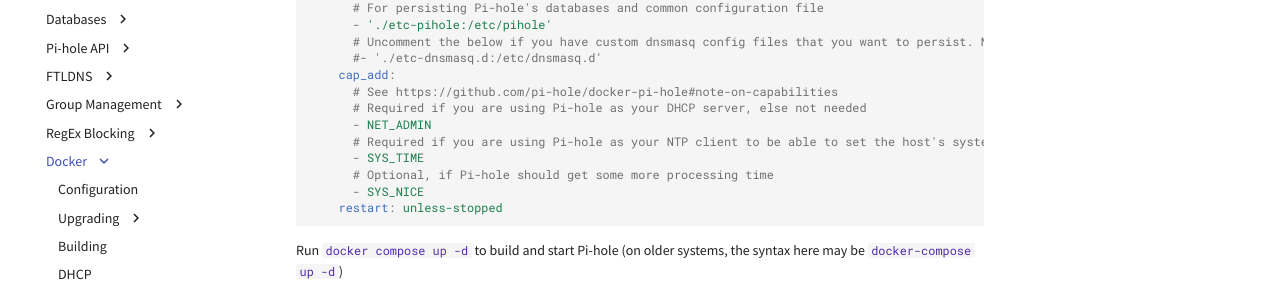
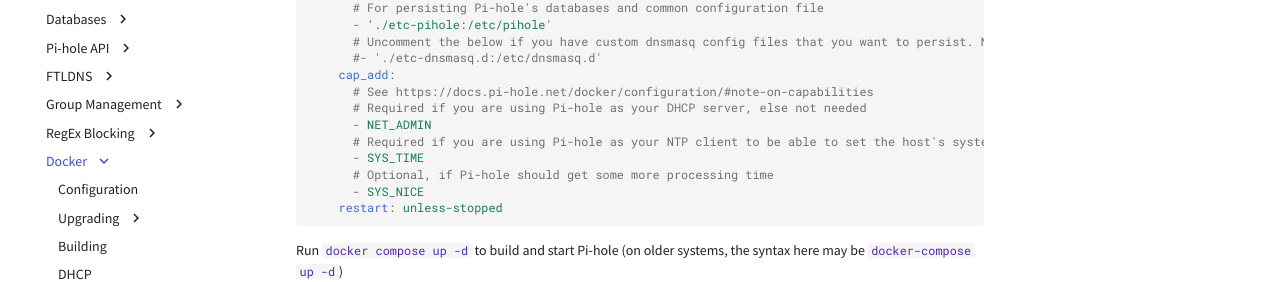
Before and after one commit to pi-hole/docs, an MkDocs documentation site: the page built from docs/docker/index.md, in a window 1280 px wide and 900 px high, scrolled down 543 px. Shown: the part 176-458 px from the top of the window. Built offline with MkDocs 1.6.1 and Material for MkDocs 9.7.7, drawn with Linux system fonts in a browser that asks for light colours; comment, search, counter and statistics services are not loaded; some of the changed lines change nothing that is shown.

Commit message:
docs: update capability documentation links
* https://github.com/pi-hole/docker-pi-hole/pull/2025

Signed-off-by: SirRGB <sirrgb@proton.me>

```diff
--- a/docs/docker/index.md
+++ b/docs/docker/index.md
@@ -35,7 +35,7 @@
       # Uncomment the below if you have custom dnsmasq config files that you want to persist. Not needed for most starting fresh with Pi-hole v6. If you're upgrading from v5 you and have used this directory before, you should keep it enabled for the first v6 container start to allow for a complete migration. It can be removed afterwards. Needs environment variable FTLCONF_misc_etc_dnsmasq_d: 'true'
       #- './etc-dnsmasq.d:/etc/dnsmasq.d'
     cap_add:
-      # See https://github.com/pi-hole/docker-pi-hole#note-on-capabilities
+      # See https://docs.pi-hole.net/docker/configuration/#note-on-capabilities
       # Required if you are using Pi-hole as your DHCP server, else not needed
       - NET_ADMIN
       # Required if you are using Pi-hole as your NTP client to be able to set the host's system time
```
